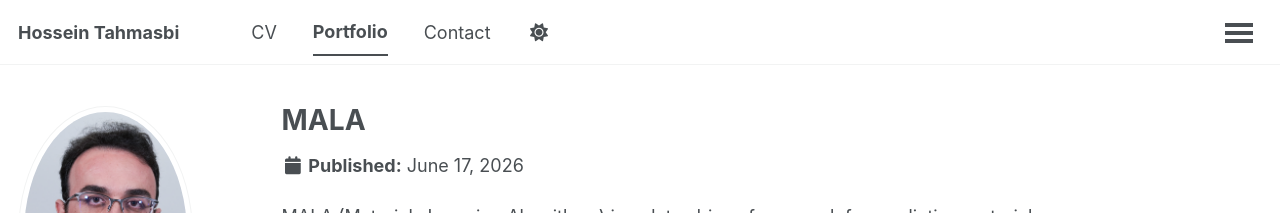
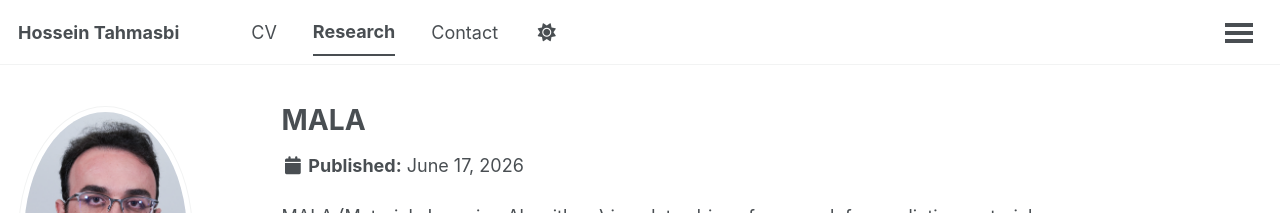
Before and after one commit to htahmasbi/htahmasbi.github.io, a Jekyll site: the page built from _research/mala.md, in a window 1280 px wide. Shown: the top 213 px of the page. Built offline with Jekyll 4.4.1, drawn with Linux system fonts in a browser that asks for light colours; some web fonts are replaced; a script that is not in the unit is left out.

Commit message:
Change portfolio page to Research

```diff
--- a/_config.yml
+++ b/_config.yml
@@ -181,7 +181,7 @@ collections:
   publications:
     output: true
     permalink: /:collection/:path/
-  portfolio:
+  research:
     output: true
     permalink: /:collection/:path/
   talks:
@@ -227,10 +227,10 @@ defaults:
       author_profile: true
       share: true
       comments: true
-  # _portfolio
+  # _research
   - scope:
       path: ""
-      type: portfolio
+      type: research
     values:
       layout: single
       author_profile: true
--- a/_data/navigation.yml
+++ b/_data/navigation.yml
@@ -2,8 +2,8 @@ main:
   - title: "CV"
     url: /cv/
 
-  - title: "Portfolio"
-    url: /portfolio/
+  - title: "Research"
+    url: /research/
 
   - title: "Contact"
     url: /contact/
--- a/_portfolio/mala.md
+++ b/_research/mala.md
@@ -1,7 +1,7 @@
 ---
 title: "MALA"
 excerpt: "Materials Learning Algorithms. A data-driven framework for predicting materials properties using machine learning."
-collection: portfolio
+collection: research
 ---
 
 MALA (Materials Learning Algorithms) is a data-driven framework for predicting materials properties using machine learning.
```
Also changed, not shown: _pages/research.md (added, +8 -0 lines), _research/flame.md (renamed from _portfolio/flame.md, +1 -1 lines), _research/pyflame.md (renamed from _portfolio/pyflame.md, +1 -1 lines), 1 other file.
